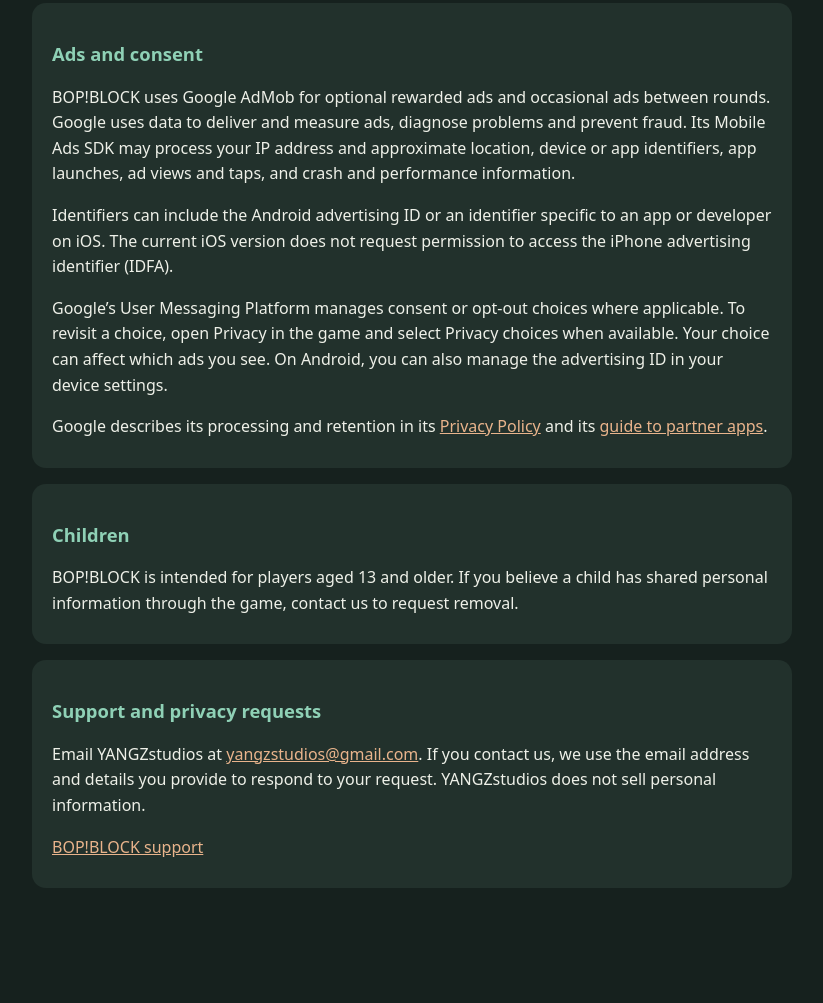
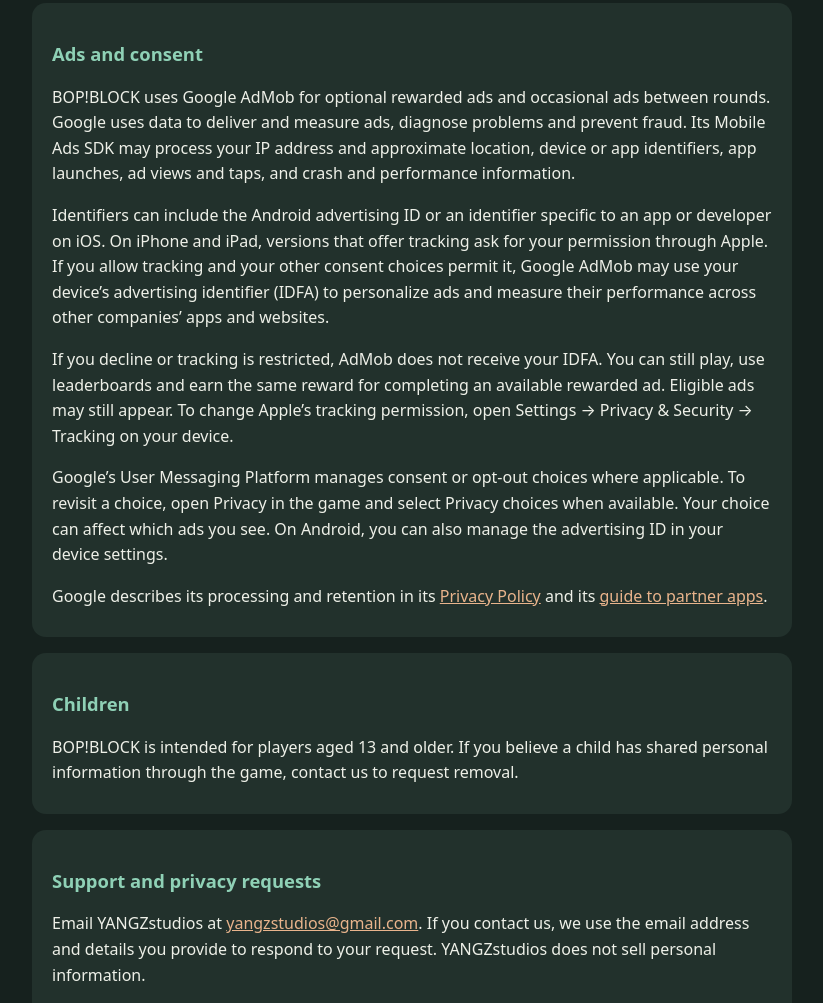
Before and after one commit to yangz-studios/bopblock, a plain HTML site: page privacy-policy.html in a window 1280 px wide. Shown: the part 846-1849 px from the top of the page, without its empty margins (228-1051 px from the left). Before the commit the page ends 1798 px from the top, so only its background shows below. Drawn offline with Linux system fonts and the light colour scheme.

Commit message:
Explain optional iOS ad tracking

```diff
--- a/privacy-policy.html
+++ b/privacy-policy.html
@@ -37,7 +37,8 @@
 <section>
 <h2>Ads and consent</h2>
 <p>BOP!BLOCK uses Google AdMob for optional rewarded ads and occasional ads between rounds. Google uses data to deliver and measure ads, diagnose problems and prevent fraud. Its Mobile Ads SDK may process your IP address and approximate location, device or app identifiers, app launches, ad views and taps, and crash and performance information.</p>
-<p>Identifiers can include the Android advertising ID or an identifier specific to an app or developer on iOS. The current iOS version does not request permission to access the iPhone advertising identifier (IDFA).</p>
+<p>Identifiers can include the Android advertising ID or an identifier specific to an app or developer on iOS. On iPhone and iPad, versions that offer tracking ask for your permission through Apple. If you allow tracking and your other consent choices permit it, Google AdMob may use your device’s advertising identifier (IDFA) to personalize ads and measure their performance across other companies’ apps and websites.</p>
+<p>If you decline or tracking is restricted, AdMob does not receive your IDFA. You can still play, use leaderboards and earn the same reward for completing an available rewarded ad. Eligible ads may still appear. To change Apple’s tracking permission, open Settings → Privacy &amp; Security → Tracking on your device.</p>
 <p>Google’s User Messaging Platform manages consent or opt-out choices where applicable. To revisit a choice, open Privacy in the game and select Privacy choices when available. Your choice can affect which ads you see. On Android, you can also manage the advertising ID in your device settings.</p>
 <p>Google describes its processing and retention in its <a href="https://policies.google.com/privacy">Privacy Policy</a> and its <a href="https://policies.google.com/technologies/partner-sites">guide to partner apps</a>.</p>
 </section>
```
